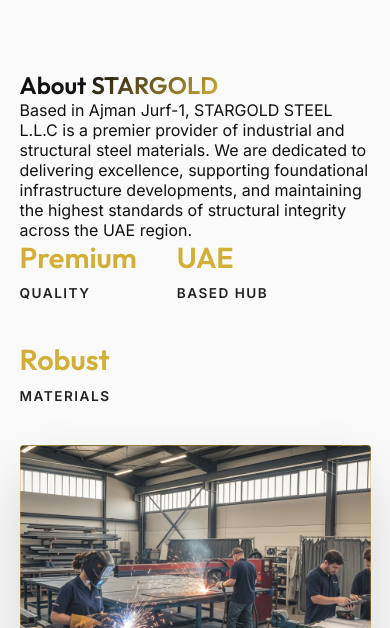
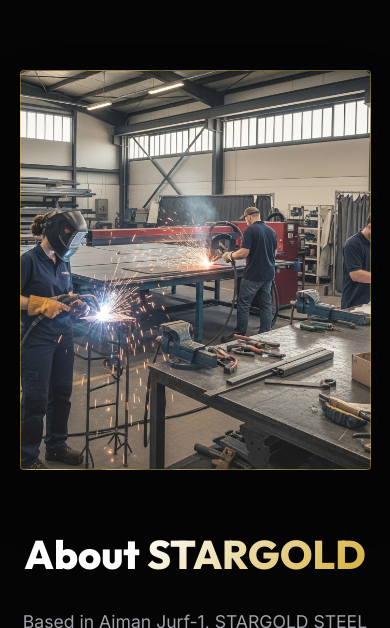
Before and after one commit to shamna24/stargold, a React (Vite) app: page / in a window 390 px wide. Shown: the part 874-1502 px from the top of the page. Built offline with nearby package versions, Linux system fonts and the light colour scheme.

Commit message:
Complete redesign of About Us section: fixed styling bugs, implemented premium dark-mode cards for brand pillars, and optimized responsive layout

```diff
--- a/src/components/About.css
+++ b/src/components/About.css
@@ -1,65 +1,66 @@
 .about-section {
-  background-color: #FAFAFA;
-  color: #111111;
-  border-top: 1px solid rgba(0,0,0,0.05);
-  border-bottom: 1px solid rgba(0,0,0,0.05);
+  background-color: var(--dark-bg);
+  color: var(--text-main);
+  position: relative;
+  overflow: hidden;
 }
 
 .about-grid {
   display: grid;
-  grid-template-columns: 1fr 1fr;
-  gap: 80px;
+  grid-template-columns: 1.2fr 0.8fr;
+  gap: 100px;
   align-items: center;
 }
 
 .about-content h2 {
-  font-size: clamp(2.2rem, 8vw, 3.5rem);
-  margin-bottom: 24px;
-  color: #050505;
-}
-
-.about-section .gold-gradient-text {
-  background: linear-gradient(135deg, #111111 0%, var(--primary-gold) 100%);
-  background-clip: text;
-  -webkit-background-clip: text;
-  -webkit-text-fill-color: transparent;
+  font-size: clamp(2.5rem, 8vw, 4rem);
+  margin-bottom: 28px;
+  color: var(--text-main);
+  font-weight: 800;
 }
 
 .about-content p {
-  font-size: clamp(1.1rem, 4vw, 1.25rem);
-  line-height: 1.7;
-  color: #4B5563;
-  margin-bottom: 32px;
-}
-
-@media (max-width: 768px) {
-  .about-container {
-    padding: 60px 20px;
-    flex-direction: column;
-  }
-  .about-content {
-    text-align: center;
-  }
+  font-size: clamp(1.1rem, 4vw, 1.3rem);
+  line-height: 1.8;
+  color: var(--text-muted);
+  margin-bottom: 48px;
+  max-width: 700px;
 }
 
 .stats {
-  display: flex;
-  gap: 40px;
-  flex-wrap: wrap;
+  display: grid;
+  grid-template-columns: repeat(auto-fit, minmax(140px, 1fr));
+  gap: 24px;
+}
+
+.stat-box {
+  background: rgba(255, 255, 255, 0.03);
+  border: 1px solid rgba(255, 255, 255, 0.05);
+  padding: 24px;
+  border-radius: 12px;
+  transition: all 0.3s ease;
+  backdrop-filter: blur(10px);
+}
+
+.stat-box:hover {
+  background: rgba(212, 175, 55, 0.05);
+  border-color: var(--primary-gold);
+  transform: translateY(-5px);
 }
 
 .stat-box h3 {
   color: var(--primary-gold);
-  font-size: 1.8rem;
-  margin-bottom: 8px;
+  font-size: 1.6rem;
+  margin-bottom: 4px;
+  font-weight: 800;
 }
 
 .stat-box span {
-  color: #222222;
-  font-size: 0.85rem;
+  color: var(--text-muted);
+  font-size: 0.8rem;
   text-transform: uppercase;
-  letter-spacing: 1.5px;
-  font-weight: 700;
+  letter-spacing: 2px;
+  font-weight: 600;
 }
 
 .about-visual {
@@ -111,7 +112,24 @@
 }
 
 @media (max-width: 968px) {
-  .about-grid { grid-template-columns: 1fr; gap: 40px; }
-  .about-visual { height: 300px; justify-content: center; }
+  .about-grid {
+    grid-template-columns: 1fr;
+    gap: 60px;
+    text-align: center;
+  }
+  .about-content {
+    display: flex;
+    flex-direction: column;
+    align-items: center;
+  }
+  .about-visual {
+    height: 400px;
+    justify-content: center;
+    order: -1;
+  }
   .steel-block { width: 100%; }
+  .stats {
+    width: 100%;
+    justify-content: center;
+  }
 }
--- a/src/components/About.jsx
+++ b/src/components/About.jsx
@@ -5,7 +5,7 @@ const About = () => {
   return (
     <section id="about" className="about-section section-padding">
       <div className="container about-grid">
-        <div className="about-text animate-fade-up">
+        <div className="about-content animate-fade-up">
           <h2>About <span className="gold-gradient-text">STARGOLD</span></h2>
           <p>
             Based in Ajman Jurf-1, STARGOLD STEEL L.L.C is a premier provider of industrial and structural steel materials. We are dedicated to delivering excellence, supporting foundational infrastructure developments, and maintaining the highest standards of structural integrity across the UAE region.
```
